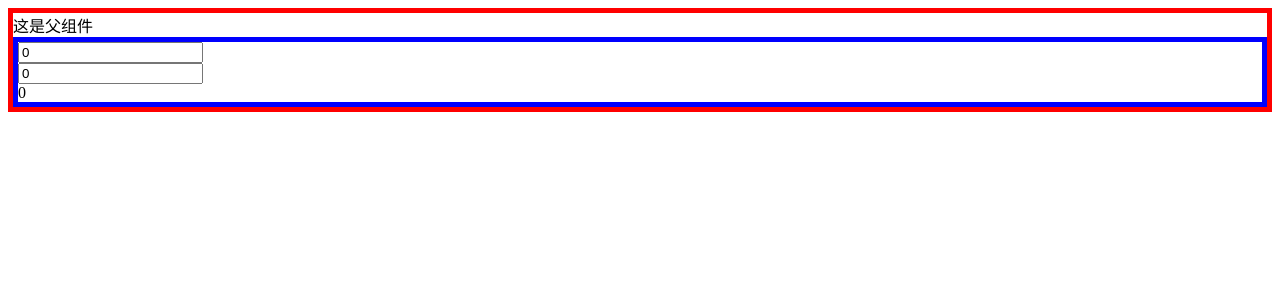
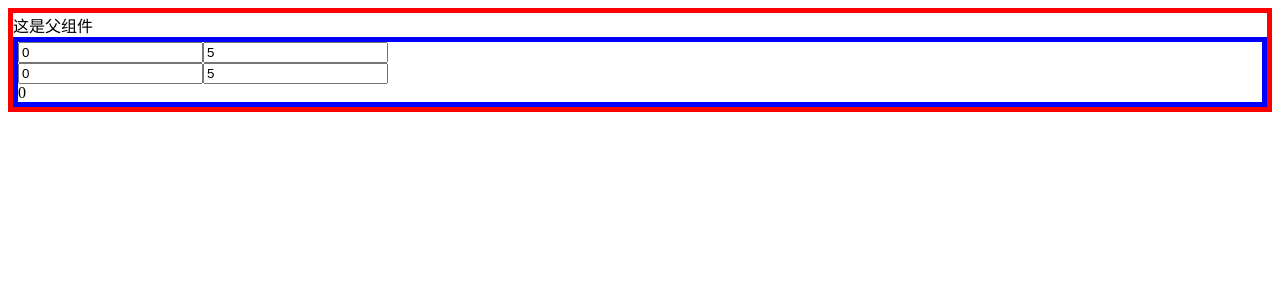
Before and after one commit to xiaodongxier/vue3_vite_ts_202401, a Vue app: page / in a window 1280 px wide. Shown: the top 300 px of the page. Built offline with nearby package versions, Linux system fonts and the light colour scheme.

Commit message:
note-sync syncing

```diff
--- a/src/views/AboutView.vue
+++ b/src/views/AboutView.vue
@@ -1,14 +1,16 @@
 <!--
  * @Date: 2024-01-19 15:38:25
- * @LastEditTime: 2024-12-18 23:29:24
+ * @LastEditTime: 2024-12-19 23:29:00
  * @Author: wangyongjie
  * @Note:
 -->
 <template>
   <div class="about">
     <input type="number" v-model.number="count1.value" />
+    <input type="number" v-model.number="count1.age" />
     <br>
     <input type="number" v-model.number="count2.value" />
+    <input type="number" v-model.number="count2.age" />
     <div>{{ count1.value + count2.value }}</div>
 
   </div>
@@ -17,10 +19,19 @@
 <script lang="ts" setup name="AboutView">
 import { ref, watch, reactive } from 'vue'
 
-const count1 = reactive({ value: 0 });
-const count2 = reactive({ value: 0 });
+const count1 = reactive({ value: 0, age: 5 });
+const count2 = reactive({ value: 0, age: 5 });
 
-const stopWatch = watch(count1, (newVal, oldVal) => {
+// const stopWatch = watch(count1, (newVal, oldVal) => {
+//   console.log(newVal, oldVal)
+//   if (newVal > 10) {
+//     stopWatch();  // 停止监听
+//   }
+// }, {
+//   // immediate: true, // 立即执行，下面的 once 也算是立即执行，再次修改就不会执行了
+//   // once: true, // 只执行一次
+// })
+const stopWatch = watch(() => { return [count1.age, count2.age] }, (newVal, oldVal) => {
   console.log(newVal, oldVal)
   if (newVal > 10) {
     stopWatch();  // 停止监听
```
